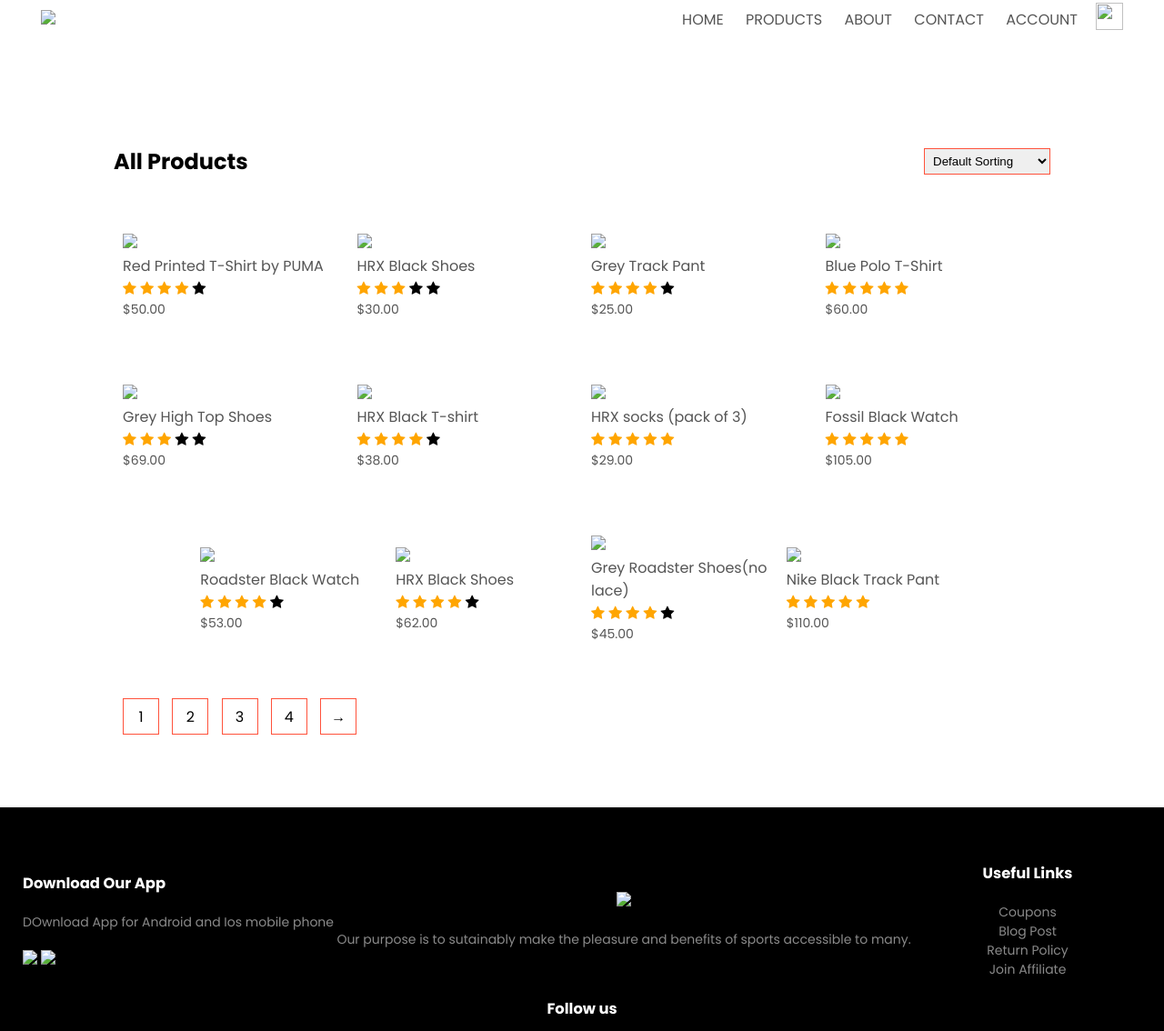
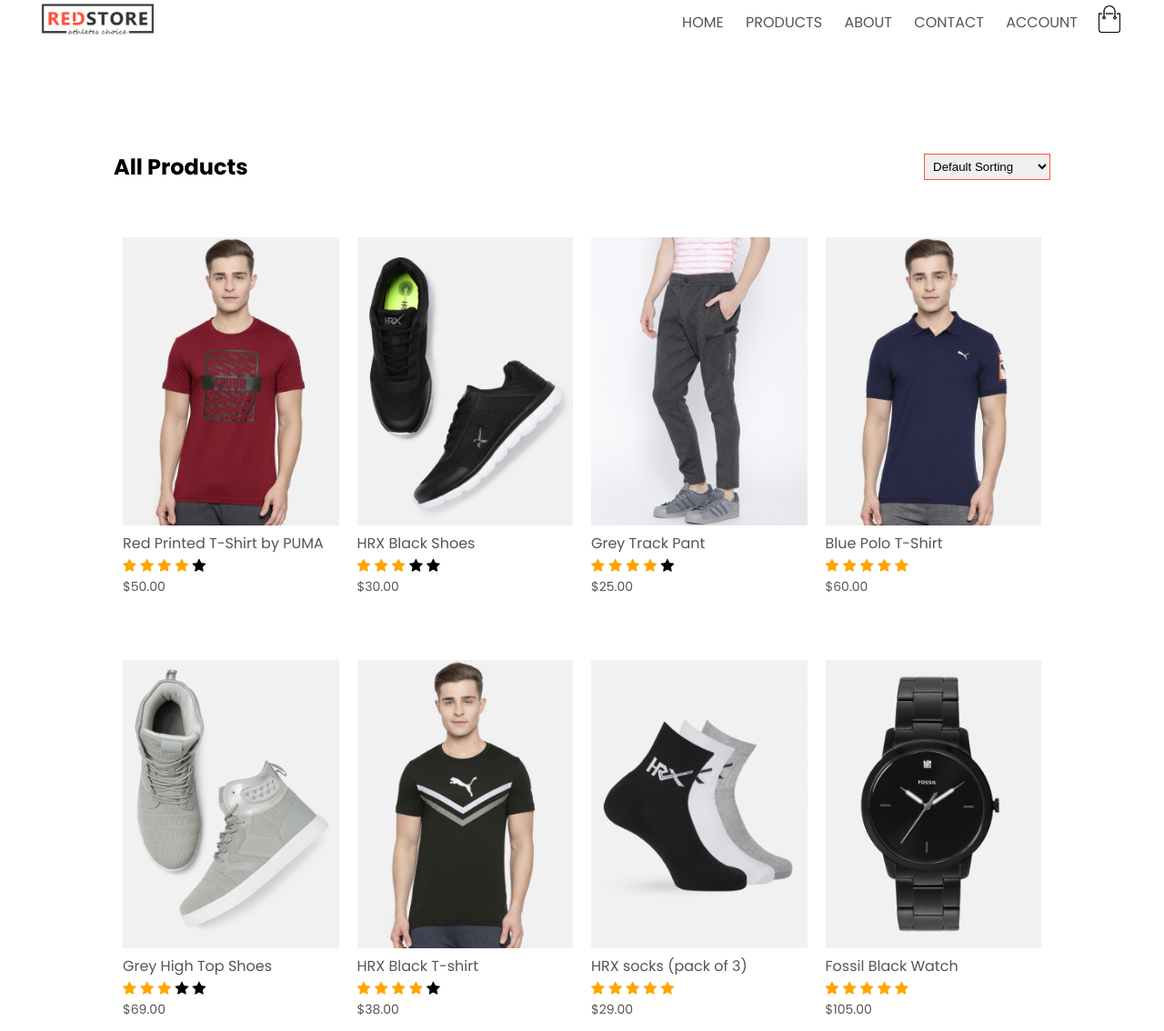
Before and after one commit to hamzakhokar09/redstore, a plain HTML site: page products.html in a window 1280 px wide. Shown: the part 42-1176 px from the top of the page at 91% size. Drawn offline with Linux system fonts and the light colour scheme.

Commit message:
Update products.html

```diff
--- a/products.html
+++ b/products.html
@@ -17,7 +17,7 @@
     <div class="container">
         <div class="navbar">
             <div class="logo">
-                <img src="images/logo.png" width="125px">
+                <img src="logo.png" width="125px">
             </div>
             <nav>
                 <ul>
@@ -28,7 +28,7 @@
                     <li><a href="account.html">ACCOUNT</a></li>
                 </ul>
             </nav>
-            <a href="cart.html"><img src="images/cart.png" width="30px" height="30px"></a>
+            <a href="cart.html"><img src="cart.png" width="30px" height="30px"></a>
         </div>
 
     </div>
@@ -52,7 +52,7 @@
 
     <div class="row">
         <div class="col-4">
-            <img src="images/product-1.jpg">
+            <img src="product-1.jpg">
             <h4>Red Printed T-Shirt by PUMA</h4>
             <div class="rating">
                 <span class="fa fa-star checked"></span>
@@ -66,7 +66,7 @@
             <P>$50.00</P>
         </div>
         <div class="col-4">
-            <img src="images/product-2.jpg">
+            <img src="product-2.jpg">
             <h4>HRX Black Shoes</h4>
             <div class="rating">
                 <span class="fa fa-star checked"></span>
@@ -80,7 +80,7 @@
             <P>$30.00</P>
         </div>
         <div class="col-4">
-            <img src="images/product-3.jpg">
+            <img src="product-3.jpg">
             <h4>Grey Track Pant</h4>
             <div class="rating">
                 <span class="fa fa-star checked"></span>
@@ -94,7 +94,7 @@
             <P>$25.00</P>
         </div>
         <div class="col-4">
-            <img src="images/product-4.jpg">
+            <img src="product-4.jpg">
             <h4>Blue Polo T-Shirt</h4>
             <div class="rating">
                 <span class="fa fa-star checked"></span>
@@ -110,7 +110,7 @@
 
         <div class="row">
             <div class="col-4">
-                <img src="images/product-5.jpg">
+                <img src="product-5.jpg">
                 <h4>Grey High Top Shoes</h4>
                 <div class="rating">
                     <span class="fa fa-star checked"></span>
@@ -124,7 +124,7 @@
                 <P>$69.00</P>
             </div>
             <div class="col-4">
-                <img src="images/product-6.jpg">
+                <img src="product-6.jpg">
                 <h4>HRX Black T-shirt</h4>
                 <div class="rating">
                     <span class="fa fa-star checked"></span>
@@ -138,7 +138,7 @@
                 <P>$38.00</P>
             </div>
             <div class="col-4">
-                <img src="images/product-7.jpg">
+                <img src="product-7.jpg">
                 <h4>HRX socks (pack of 3)</h4>
                 <div class="rating">
                     <span class="fa fa-star checked"></span>
@@ -152,7 +152,7 @@
                 <P>$29.00</P>
             </div>
             <div class="col-4">
-                <img src="images/product-8.jpg">
+                <img src="product-8.jpg">
                 <h4>Fossil Black Watch</h4>
                 <div class="rating">
                     <span class="fa fa-star checked"></span>
@@ -167,7 +167,7 @@
             </div>
             <div class="row">
                 <div class="col-4">
-                    <img src="images/product-9.jpg">
+                    <img src="product-9.jpg">
                     <h4>Roadster Black Watch</h4>
                     <div class="rating">
                         <span class="fa fa-star checked"></span>
@@ -181,7 +181,7 @@
                     <P>$53.00</P>
                 </div>
                 <div class="col-4">
-                    <img src="images/product-10.jpg">
+                    <img src="product-10.jpg">
                     <h4>HRX Black Shoes</h4>
                     <div class="rating">
                         <span class="fa fa-star checked"></span>
@@ -195,7 +195,7 @@
                     <P>$62.00</P>
                 </div>
                 <div class="col-4">
-                    <img src="images/product-11.jpg">
+                    <img src="product-11.jpg">
                     <h4>Grey Roadster Shoes(no lace)</h4>
                     <div class="rating">
                         <span class="fa fa-star checked"></span>
@@ -209,7 +209,7 @@
                     <P>$45.00</P>
                 </div>
                 <div class="col-4">
-                    <img src="images/product-12.jpg">
+                    <img src="product-12.jpg">
                     <h4>Nike Black Track Pant</h4>
                     <div class="rating">
                         <span class="fa fa-star checked"></span>
@@ -244,12 +244,12 @@
                     <h3>Download Our App</h3>
                     <p>DOwnload App for Android and Ios mobile phone</p>
                             <div class="app-logo">
-                                <img src="images/play-store.png">
-                                <img src="images/app-store.png">
+                                <img src="play-store.png">
+                                <img src="app-store.png">
                             </div>
                 </div>
                 <div class="footer-col-2">
-                    <img src="images/logo-white.png">
+                    <img src="logo-white.png">
                     <p>Our purpose is to sutainably make the pleasure and
                         benefits of sports accessible to many.</p>
                 </div>
@@ -274,7 +274,7 @@
             </div>
         </div>
             <hr>
-            <p class="Copyright">Copyright 2024</p>
+            <p class="Copyright">Copyright 2024 BY HAMZA KHOKAR</p>
         </div>
       </div>
 
```
